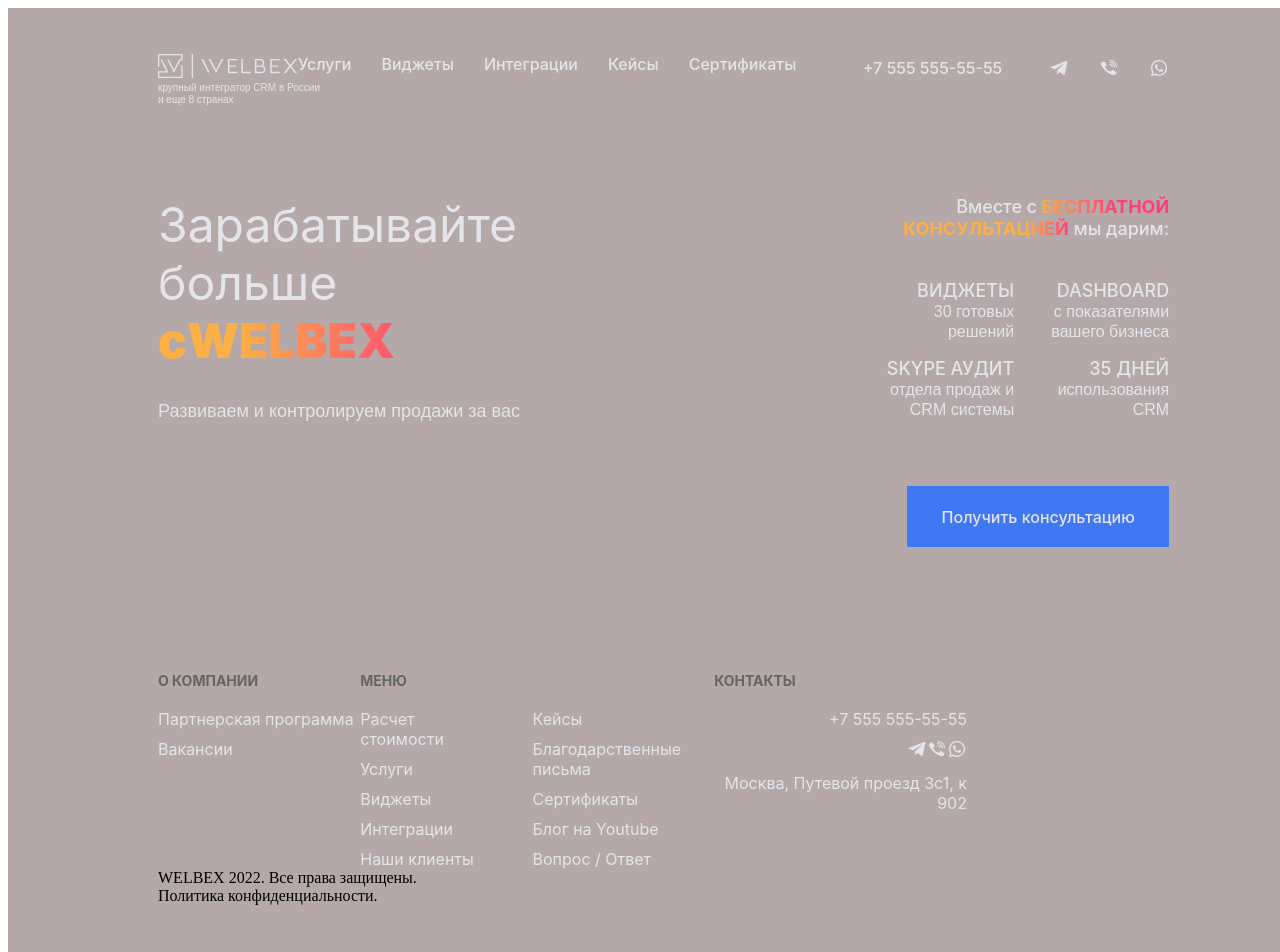
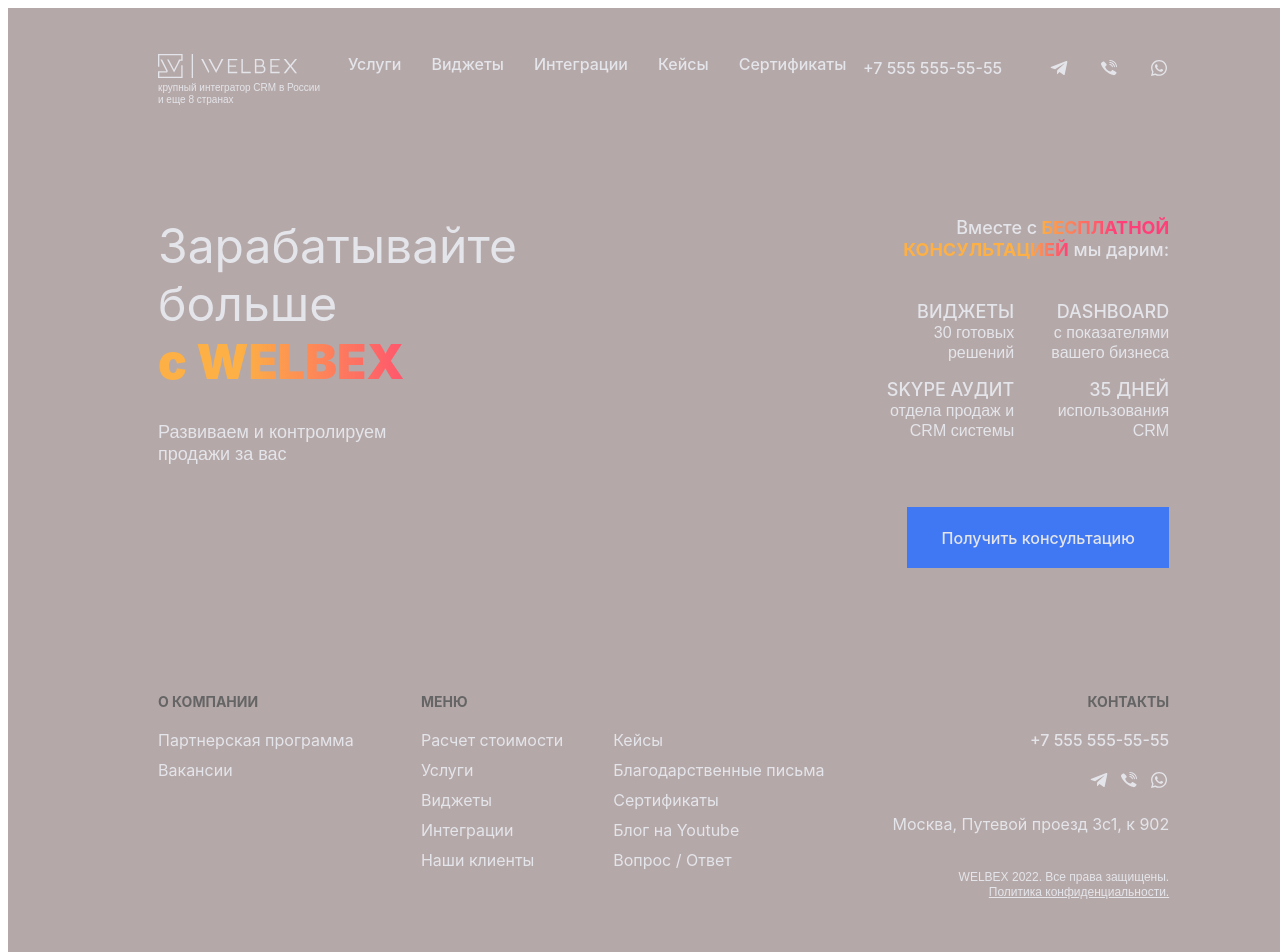
Before and after one commit to Julie-Trifonova/styled_page, a React (Create React App) app: page / in a window 1280 px wide. Shown: the top 952 px of the page. Built offline with nearby package versions, Linux system fonts and the light colour scheme.

Commit message:
add_styles

```diff
--- a/src/App.module.css
+++ b/src/App.module.css
@@ -1,4 +1,4 @@
-/*cursors*/
+
 /*fonfamily*/
 /** { content-box, ...}*/
 .box {
@@ -7,7 +7,7 @@
     width: 80%;
 }
 .header {
-
+    height: 73px;
 }
 .header_main_content {
     display: flex;
@@ -17,10 +17,15 @@
 .welbex_logo_and_menu {
     display: flex;
 }
+.welbex_logo {
+    cursor: pointer;
+}
 .menu_services_items_list {
     display: flex;
+    margin-left: 50px;
 }
 .menu_services_item {
+    cursor: pointer;
     font-family: Inter, sans-serif;
     font-size: 16px;
     font-weight: 500;
@@ -68,8 +73,10 @@
 .left_block {
     width: 362px;
 }
-
-.left_block_title_make_money {
+.left_block_title {
+    cursor: pointer;
+}
+.left_block_title_text_part_1 {
     font-family: Inter, sans-serif;
     font-size: 48px;
     font-weight: 400;
@@ -94,6 +101,7 @@
     -webkit-text-fill-color: transparent;
 }
 .left_block_subtitle {
+    width: 275px;
     margin-top: 30px;
     font-family: Montserrat, sans-serif;
     font-size: 18px;
@@ -143,6 +151,7 @@
 }
 .right_block_gift {
     width: 135px;
+    cursor: pointer;
 }
 .right_block_gift_title {
     text-align: end;
@@ -185,13 +194,14 @@
 }
 .footer_sections {
     display: grid;
-    grid-template-columns: 0.2fr 0.35fr 0.25fr;
+    grid-template-columns: 0.26fr 0.44fr 0.30fr;
     /*grid-template-rows: 1fr 1fr;*/
 }
 .footer_section {
 
 }
 .footer_section_title {
+    cursor: pointer;
     text-transform: uppercase;
     font-family: Inter, sans-serif;
     font-size: 14px;
@@ -209,6 +219,22 @@
     margin-left: 50px;
 }
 .footer_section_text {
+    cursor: pointer;
+    font-family: Inter, sans-serif;
+    font-size: 16px;
+    font-weight: 400;
+    line-height: 20px;
+    color: #E4E5EA;
+}
+.footer_section_contacts_tel {
+    cursor: pointer;
+    font-family: Inter, sans-serif;
+    font-size: 16px;
+    font-weight: 500;
+    line-height: 20px;
+    color: #E4E5EA;
+}
+.footer_section_contacts_address {
     font-family: Inter, sans-serif;
     font-size: 16px;
     font-weight: 400;
@@ -218,11 +244,34 @@
 .footer_section_text:nth-child(n+2) {
     margin-top: 10px;
 }
+.footer_section_text_contacts:nth-child(n+2) {
+    margin-top: 20px;
+}
+.footer_section_contacts_title {
+    text-align: end;
+}
 .footer_section_contacts_text {
     text-align: end;
 }
-
 .footer_section_contacts_icons {
     display: flex;
     justify-content: end;
 }
+.footer_section_contacts_icon {
+    cursor: pointer;
+}
+.footer_section_contacts_icon:nth-child(n+2) {
+    margin-left: 10px;
+}
+.footer_privacy_policy_text {
+    font-family: Montserrat, sans-serif;
+    font-size: 12px;
+    font-weight: 400;
+    line-height: 15px;
+    color: #E4E5EA;
+    text-align: end;
+}
+.footer_privacy_policy_text_part_2 {
+    cursor: pointer;
+    text-decoration: underline;
+}
--- a/src/App.tsx
+++ b/src/App.tsx
@@ -32,7 +32,6 @@
                                         </clipPath>
                                     </defs>
                                 </svg>
-                                {/*<img className={s.welbex_logo_img} src={welbexLogo} alt={''}/>*/}
                             </div>
                             <div className={s.menu_services_items_list}>
                                 <div className={s.menu_services_item}>Услуги</div>
@@ -91,14 +90,16 @@
                 <div className={s.content}>
 
                     <div className={s.left_block}>
-                        <div className={s.left_block_title_make_money}>
+                        <div className={s.left_block_title}>
+                            <div className={s.left_block_title_text_part_1}>
                                 Зарабатывайте больше
                             </div>
-                        <div className={s.left_block_title_welbex}>
+                            <div className={s.left_block_title_text_part_2}>
                             <span
                                 className={`${s.left_block_tile_welbex_text} ${s.left_block_tile_welbex_text_part_1}`}>с</span>
                                 <span
-                                className={`${s.left_block_tile_welbex_text} ${s.left_block_tile_welbex_text_part_2}`}>Welbex</span>
+                                    className={`${s.left_block_tile_welbex_text} ${s.left_block_tile_welbex_text_part_2}`}> Welbex</span>
+                            </div>
                         </div>
                         <div className={s.left_block_subtitle}>
                             Развиваем и контролируем продажи за вас
@@ -164,11 +165,14 @@
                             <div className={`${s.footer_section_title} ${s.footer_section_about_company_title}`}>
                                 О компании
                             </div>
-                            <div className={`${s.footer_section_text_container} ${s.footer_section_about_company_text}`}>
-                                <div className={`${s.footer_section_text} ${s.footer_section_about_company_text_part_1}`}>
+                            <div
+                                className={`${s.footer_section_text_container} ${s.footer_section_about_company_text}`}>
+                                <div
+                                    className={`${s.footer_section_text} ${s.footer_section_about_company_text_part_1}`}>
                                     Партнерская программа
                                 </div>
-                                <div className={`${s.footer_section_text} ${s.footer_section_about_company_text_part_2}`}>
+                                <div
+                                    className={`${s.footer_section_text} ${s.footer_section_about_company_text_part_2}`}>
                                     Вакансии
                                 </div>
                             </div>
@@ -181,37 +185,47 @@
                             <div className={`${s.footer_section_text_container} ${s.footer_section_menu_text}`}>
                                 <div className={s.footer_section_text_blocks}>
                                     <div className={s.footer_section_menu_text_block_1}>
-                                    <div className={`${s.footer_section_text} ${s.footer_section_menu_text_block_1_text}`}>
+                                        <div
+                                            className={`${s.footer_section_text} ${s.footer_section_menu_text_block_1_text}`}>
                                             Расчет стоимости
                                         </div>
-                                    <div className={`${s.footer_section_text} ${s.footer_section_menu_text_block_1_text}`}>
+                                        <div
+                                            className={`${s.footer_section_text} ${s.footer_section_menu_text_block_1_text}`}>
                                             Услуги
                                         </div>
-                                    <div className={`${s.footer_section_text} ${s.footer_section_menu_text_block_1_text}`}>
+                                        <div
+                                            className={`${s.footer_section_text} ${s.footer_section_menu_text_block_1_text}`}>
                                             Виджеты
                                         </div>
-                                    <div className={`${s.footer_section_text} ${s.footer_section_menu_text_block_1_text}`}>
+                                        <div
+                                            className={`${s.footer_section_text} ${s.footer_section_menu_text_block_1_text}`}>
                                             Интеграции
                                         </div>
-                                    <div className={`${s.footer_section_text} ${s.footer_section_menu_text_block_1_text}`}>
+                                        <div
+                                            className={`${s.footer_section_text} ${s.footer_section_menu_text_block_1_text}`}>
                                             Наши клиенты
                                         </div>
                                     </div>
 
                                     <div className={s.footer_section_menu_text_block_2}>
-                                    <div className={`${s.footer_section_text} ${s.footer_section_menu_text_block_2_text}`}>
+                                        <div
+                                            className={`${s.footer_section_text} ${s.footer_section_menu_text_block_2_text}`}>
                                             Кейсы
                                         </div>
-                                    <div className={`${s.footer_section_text} ${s.footer_section_menu_text_block_2_text}`}>
+                                        <div
+                                            className={`${s.footer_section_text} ${s.footer_section_menu_text_block_2_text}`}>
                                             Благодарственные письма
                                         </div>
-                                    <div className={`${s.footer_section_text} ${s.footer_section_menu_text_block_2_text}`}>
+                                        <div
+                                            className={`${s.footer_section_text} ${s.footer_section_menu_text_block_2_text}`}>
                                             Сертификаты
                                         </div>
-                                    <div className={`${s.footer_section_text} ${s.footer_section_menu_text_block_2_text}`}>
+                                        <div
+                                            className={`${s.footer_section_text} ${s.footer_section_menu_text_block_2_text}`}>
                                             Блог на Youtube
                                         </div>
-                                    <div className={`${s.footer_section_text} ${s.footer_section_menu_text_block_2_text}`}>
+                                        <div
+                                            className={`${s.footer_section_text} ${s.footer_section_menu_text_block_2_text}`}>
                                             Вопрос / Ответ
                                         </div>
                                     </div>
@@ -225,11 +239,12 @@
                                 Контакты
                             </div>
                             <div className={`${s.footer_section_text_container} ${s.footer_section_contacts_text}`}>
-                                <div className={`${s.footer_section_text} ${s.footer_section_contacts_tel}`}>
+                                <div className={`${s.footer_section_text_contacts} ${s.footer_section_contacts_tel}`}>
                                     +7 555 555-55-55
                                 </div>
-                                <div className={`${s.footer_section_text} ${s.footer_section_contacts_icons}`}>
-                                    <div className={`${s.footer_section_contacts_icon} ${s.footer_section_contacts_icon_telegram}`}>
+                                <div className={`${s.footer_section_text_contacts} ${s.footer_section_contacts_icons}`}>
+                                    <div
+                                        className={`${s.footer_section_contacts_icon} ${s.footer_section_contacts_icon_telegram}`}>
                                         <svg width="20" height="20" viewBox="0 0 20 20" fill="none"
                                              xmlns="http://www.w3.org/2000/svg">
                                             <path
@@ -237,7 +252,8 @@
                                                 fill="#E4E5EA"/>
                                         </svg>
                                     </div>
-                                    <div className={`${s.footer_section_contacts_icon} ${s.footer_section_contacts_icon_viber}`}>
+                                    <div
+                                        className={`${s.footer_section_contacts_icon} ${s.footer_section_contacts_icon_viber}`}>
                                         <svg width="20" height="19" viewBox="0 0 20 19" fill="none"
                                              xmlns="http://www.w3.org/2000/svg">
                                             <path
@@ -254,7 +270,8 @@
                                                 fill="#E4E5EA"/>
                                         </svg>
                                     </div>
-                                    <div className={`${s.footer_section_contacts_icon} ${s.footer_section_contacts_icon_whatsapp}`}>
+                                    <div
+                                        className={`${s.footer_section_contacts_icon} ${s.footer_section_contacts_icon_whatsapp}`}>
                                         <svg width="20" height="20" viewBox="0 0 20 20" fill="none"
                                              xmlns="http://www.w3.org/2000/svg">
                                             <path fill-rule="evenodd" clip-rule="evenodd"
@@ -263,17 +280,18 @@
                                         </svg>
                                     </div>
                                 </div>
-                                <div className={`${s.footer_section_text} ${s.footer_section_contacts_address}`}>
+                                <div
+                                    className={`${s.footer_section_text_contacts} ${s.footer_section_contacts_address}`}>
                                     Москва, Путевой проезд 3с1, к 902
                                 </div>
                             </div>
                         </div>
                     </div>
                     <div className={s.footer_privacy_policy}>
-                        <div className={s.footer_privacy_policy_text_part_1}>
+                        <div className={`${s.footer_privacy_policy_text} ${s.footer_privacy_policy_text_part_1}`}>
                             WELBEX 2022. Все права защищены.
                         </div>
-                        <div className={s.footer_privacy_policy_text_part_2}>
+                        <div className={`${s.footer_privacy_policy_text} ${s.footer_privacy_policy_text_part_2}`}>
                             Политика конфиденциальности.
                         </div>
                     </div>
```
Lines whose indentation alone changed are shown as unchanged.
